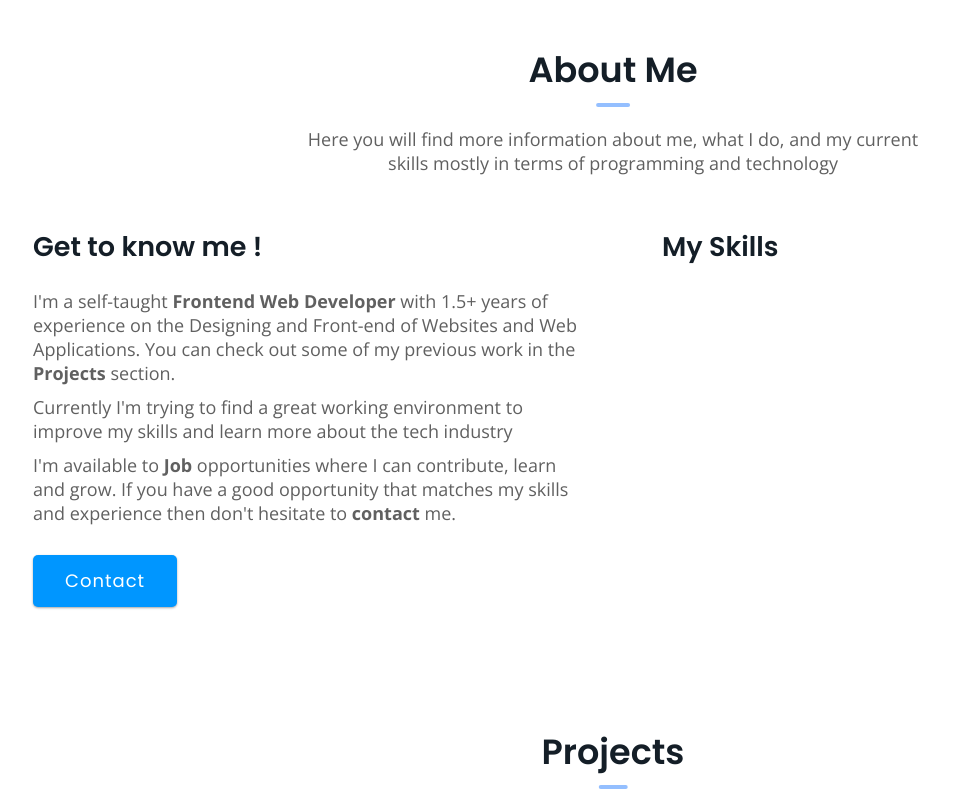
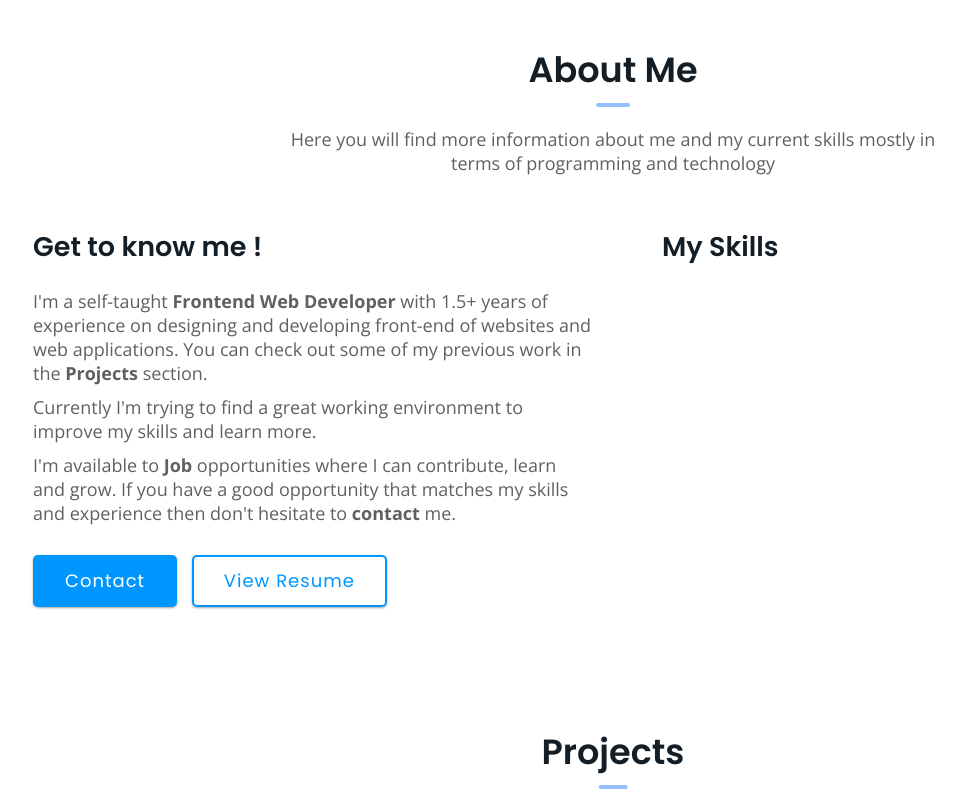
Before and after one commit to sam4web/portfolio-site, a plain HTML site: page index.html in a window 1280 px wide. Shown: the part 840-1640 px from the top of the page, without its empty margins (27-992 px from the left). Drawn offline with nearby package versions, Linux system fonts and the light colour scheme; no server answers; a web font is replaced by a local one.

Commit message:
simple content and style changed & added resume link

```diff
--- a/index.html
+++ b/index.html
@@ -77,8 +77,8 @@
       <div class="section-container">
         <h2 class="section-title">About Me</h2>
         <p class="section-subtitle">
-          Here you will find more information about me, what I do, and my
-          current skills mostly in terms of programming and technology
+          Here you will find more information about me and my current skills
+          mostly in terms of programming and technology
         </p>
 
         <div class="content-container">
@@ -86,14 +86,14 @@
             <h3 class="content-title">Get to know me !</h3>
             <div class="content-main__para">
               I'm a self-taught <strong> Frontend Web Developer </strong> with
-              1.5+ years of experience on the Designing and Front-end of
-              Websites and Web Applications. You can check out some of my
+              1.5+ years of experience on designing and developing front-end of
+              websites and web applications. You can check out some of my
               previous work in the <strong> Projects </strong> section.
             </div>
             <!-- / content paragraph -->
             <div class="content-main__para">
               Currently I'm trying to find a great working environment to
-              improve my skills and learn more about the tech industry
+              improve my skills and learn more.
             </div>
             <!-- / content paragraph -->
             <div class="content-main__para">
@@ -104,6 +104,13 @@
             </div>
             <!-- / content paragraph -->
             <a href="#contact" class="button">Contact</a>
+            <a
+              href="https://resume.io/r/8tuDJbCVV"
+              class="button button-transparent"
+              target="_blank"
+            >
+              View Resume
+            </a>
           </div>
           <!-- / content-main -->
 
@@ -250,8 +257,9 @@
           &copy; Copyright
           <script>
             document.write(new Date().getFullYear());
-          </script>. Made by
-          <a href="/">Sijal Manandhar</a>
+          </script>
+          . Made by
+          <a href="#">Sijal Manandhar</a>
         </div>
         <!-- / footer bottom -->
       </div>
--- a/scss/__common.scss
+++ b/scss/__common.scss
@@ -159,7 +159,8 @@ a {
   box-shadow: rgba(0, 0, 0, 0.12) 0px 1px 3px, rgba(0, 0, 0, 0.24) 0px 1px 2px;
   transition: $global-transition;
 
-  &:hover {
+  &:hover,
+  &-transparent {
     border-color: $pri_color;
     background-color: #ffffff80;
     color: $pri_color;
@@ -172,6 +173,10 @@ a {
 
   @include responsive_small {
     padding: 5px 15px;
+  }
+
+  &-transparent {
+    transform: translateY(0);
   }
 }
 
--- a/scss/__home.scss
+++ b/scss/__home.scss
@@ -114,6 +114,10 @@
           text-align: center;
         }
       }
+    }
+
+    .button-transparent {
+      margin-left: 10px;
     }
 
     .content-title {
--- a/scss/__thanks.scss
+++ b/scss/__thanks.scss
@@ -9,7 +9,7 @@
     background-color: $pri_color;
     display: inline-block;
     padding: 40px;
-    border-radius: 30px;
+    border-radius: 45px;
     margin-bottom: 55px;
 
     @include responsive_small {
```
Also changed, not shown: css/main.min.css, 1 other file.
